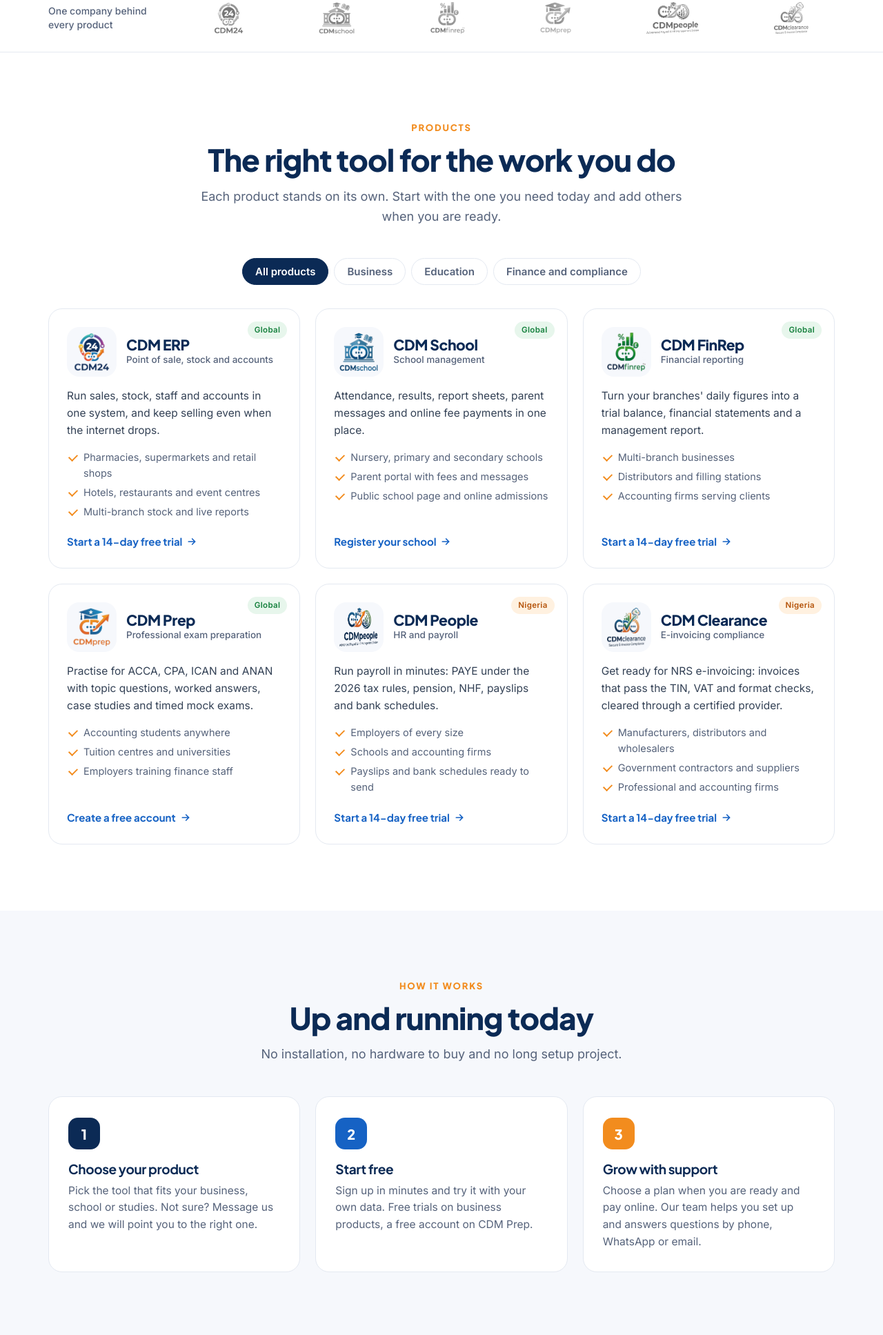
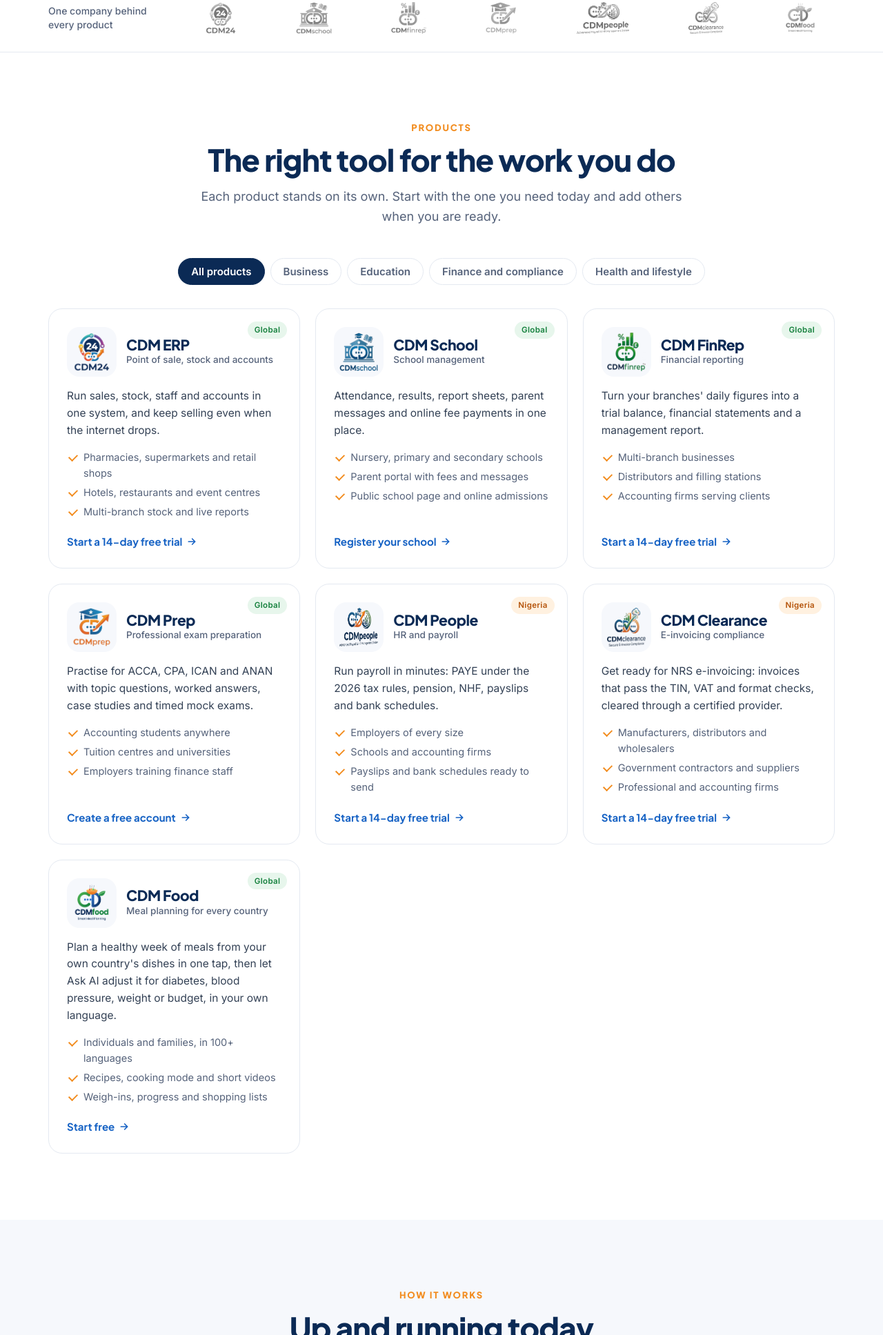
Before and after one commit to cdmtechnologies/cdmtechnologies.github.io, a plain HTML site: page index.html in a window 1280 px wide. Shown: the part 865-2800 px from the top of the page at 69% size. Drawn offline with Linux system fonts and the light colour scheme.

Commit message:
Add CDM Food to the CDM family list [skip ci]
Co-Authored-By: Claude Opus 5.5 <noreply@anthropic.com>
Claude-Session: https://claude.ai/code/session_01CZnydQip2ieVz1BtVMc255

```diff
--- a/index.html
+++ b/index.html
@@ -4,7 +4,7 @@
 <meta charset="utf-8">
 <meta name="viewport" content="width=device-width, initial-scale=1">
 <title>CDM Technologies | Cloud software for business, schools, payroll and exams</title>
-<meta name="description" content="CDM Technologies builds cloud software used anywhere: CDM ERP (sales and stock), CDM School, CDM FinRep, CDM Prep (ICAN, ANAN, ACCA, CPA), CDM People and CDM Clearance. Free trials, any device, pay in naira, dollars, pounds or euros.">
+<meta name="description" content="CDM Technologies builds cloud software used anywhere: CDM ERP (sales and stock), CDM School, CDM FinRep, CDM Prep (ICAN, ANAN, ACCA, CPA), CDM People, CDM Clearance and CDM Food. Free trials, any device, pay in naira, dollars, pounds or euros.">
 <link rel="canonical" href="https://cdmtechnologies.github.io/">
 <meta name="theme-color" content="#0b2a55">
 <meta property="og:type" content="website">
@@ -35,7 +35,8 @@
     { "@type": "Offer", "itemOffered": { "@type": "SoftwareApplication", "name": "CDM FinRep", "applicationCategory": "FinanceApplication", "operatingSystem": "Web", "url": "https://cdmfinrep.bolt.host" } },
     { "@type": "Offer", "itemOffered": { "@type": "SoftwareApplication", "name": "CDM Prep", "applicationCategory": "EducationalApplication", "operatingSystem": "Web", "url": "https://cdmprep.bolt.host" } },
     { "@type": "Offer", "itemOffered": { "@type": "SoftwareApplication", "name": "CDM People", "applicationCategory": "BusinessApplication", "operatingSystem": "Web", "url": "https://cdmpeople.bolt.host" } },
-    { "@type": "Offer", "itemOffered": { "@type": "SoftwareApplication", "name": "CDM Clearance", "applicationCategory": "FinanceApplication", "operatingSystem": "Web", "url": "https://cdmclearance.bolt.host" } }
+    { "@type": "Offer", "itemOffered": { "@type": "SoftwareApplication", "name": "CDM Clearance", "applicationCategory": "FinanceApplication", "operatingSystem": "Web", "url": "https://cdmclearance.bolt.host" } },
+    { "@type": "Offer", "itemOffered": { "@type": "SoftwareApplication", "name": "CDM Food", "applicationCategory": "HealthApplication", "operatingSystem": "Web", "url": "https://cdm-food.netlify.app" } }
   ]
 }
 </script>
@@ -569,6 +570,7 @@
         <a href="#p-prep" aria-label="CDM Prep"><img src="img/cdmprep.webp" alt="CDM Prep" width="45" height="46" loading="lazy"></a>
         <a href="#p-people" aria-label="CDM People"><img src="img/cdmpeople.webp" alt="CDM People" width="76" height="46" loading="lazy"></a>
         <a href="#p-clearance" aria-label="CDM Clearance"><img src="img/cdmclearance.webp" alt="CDM Clearance" width="51" height="46" loading="lazy"></a>
+        <a href="#p-food" aria-label="CDM Food"><img src="img/cdmfood.webp" alt="CDM Food" width="48" height="46" loading="lazy"></a>
       </div>
     </div>
   </div>
@@ -585,6 +587,7 @@
         <button type="button" data-f="biz" aria-pressed="false">Business</button>
         <button type="button" data-f="edu" aria-pressed="false">Education</button>
         <button type="button" data-f="fin" aria-pressed="false">Finance and compliance</button>
+        <button type="button" data-f="life" aria-pressed="false">Health and lifestyle</button>
       </div>
       <div class="grid">
         <article class="card reveal" id="p-erp" data-c="biz">
@@ -628,6 +631,13 @@
           <p>Get ready for NRS e-invoicing: invoices that pass the TIN, VAT and format checks, cleared through a certified provider.</p>
           <ul><li>Manufacturers, distributors and wholesalers</li><li>Government contractors and suppliers</li><li>Professional and accounting firms</li></ul>
           <a class="go" href="https://cdmclearance.bolt.host">Start a 14-day free trial <svg width="16" height="16" viewBox="0 0 24 24" fill="none" stroke="currentColor" stroke-width="2.6" stroke-linecap="round" stroke-linejoin="round"><path d="M5 12h14M13 6l6 6-6 6"/></svg></a>
+        </article>
+        <article class="card reveal" id="p-food" data-c="life">
+          <span class="badge g">Global</span>
+          <div class="top"><div class="lgbox"><img src="img/cdmfood.webp" alt="" width="58" height="56" loading="lazy"></div><div><h3>CDM Food</h3><div class="kind">Meal planning for every country</div></div></div>
+          <p>Plan a healthy week of meals from your own country's dishes in one tap, then let Ask AI adjust it for diabetes, blood pressure, weight or budget, in your own language.</p>
+          <ul><li>Individuals and families, in 100+ languages</li><li>Recipes, cooking mode and short videos</li><li>Weigh-ins, progress and shopping lists</li></ul>
+          <a class="go" href="https://cdm-food.netlify.app">Start free <svg width="16" height="16" viewBox="0 0 24 24" fill="none" stroke="currentColor" stroke-width="2.6" stroke-linecap="round" stroke-linejoin="round"><path d="M5 12h14M13 6l6 6-6 6"/></svg></a>
         </article>
       </div>
     </div>
@@ -693,7 +703,7 @@
         <h2>Questions, answered</h2>
       </div>
       <div class="faq">
-        <details><summary>Can I use CDM outside Nigeria?</summary><p>Yes. CDM ERP, CDM School, CDM FinRep and CDM Prep work anywhere, and customers abroad can pay in US dollars, pounds or euros. CDM People and CDM Clearance follow Nigerian payroll and tax rules, so they are for organisations in Nigeria.</p></details>
+        <details><summary>Can I use CDM outside Nigeria?</summary><p>Yes. CDM ERP, CDM School, CDM FinRep, CDM Prep and CDM Food work anywhere, and customers abroad can pay in US dollars, pounds or euros. CDM People and CDM Clearance follow Nigerian payroll and tax rules, so they are for organisations in Nigeria.</p></details>
         <details><summary>Do I need to install anything?</summary><p>No. Everything runs in your web browser on a phone, tablet or computer. Most products can also be added to your home screen like an app.</p></details>
         <details><summary>Is there a free trial?</summary><p>Our business products come with a 14-day free trial, and CDM Prep has a free account so you can start practising straight away.</p></details>
         <details><summary>How is my data protected?</summary><p>Every organisation's records are kept separate and only people you give access to can see them. Connections are encrypted and the databases are backed up regularly.</p></details>
@@ -728,7 +738,7 @@
       </div>
       <div><h4>Products</h4><ul>
         <li><a href="https://cdm24.netlify.app">CDM ERP</a></li><li><a href="https://cdmschool.bolt.host">CDM School</a></li><li><a href="https://cdmfinrep.bolt.host">CDM FinRep</a></li>
-        <li><a href="https://cdmprep.bolt.host">CDM Prep</a></li><li><a href="https://cdmpeople.bolt.host">CDM People</a></li><li><a href="https://cdmclearance.bolt.host">CDM Clearance</a></li></ul></div>
+        <li><a href="https://cdmprep.bolt.host">CDM Prep</a></li><li><a href="https://cdmpeople.bolt.host">CDM People</a></li><li><a href="https://cdmclearance.bolt.host">CDM Clearance</a></li><li><a href="https://cdm-food.netlify.app">CDM Food</a></li></ul></div>
       <div><h4>Company</h4><ul>
         <li><a href="#how">How it works</a></li><li><a href="https://cdmpartners.bolt.host">CDM Partners</a></li><li><a href="#faq">FAQ</a></li><li><a href="#contact">Contact</a></li></ul></div>
     </div>
```
Also changed, not shown: img/cdmfood.webp (added).
